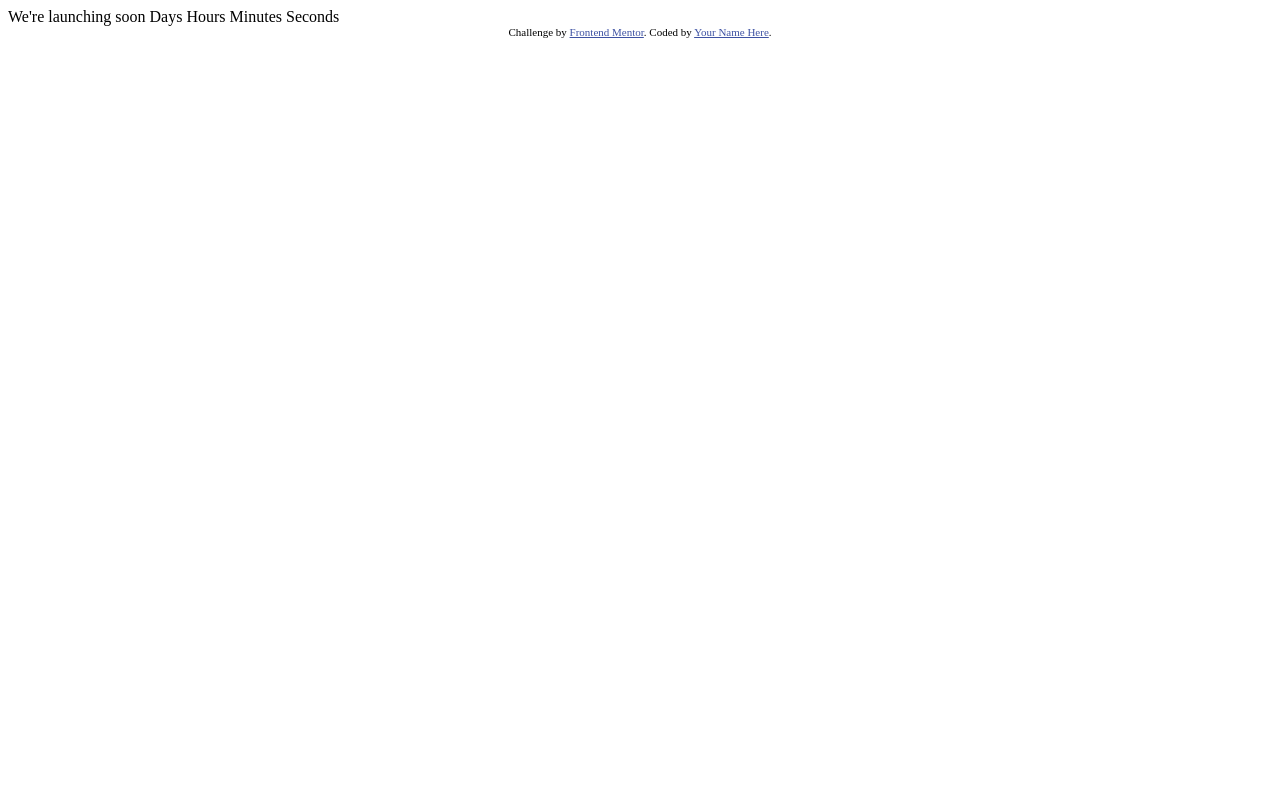
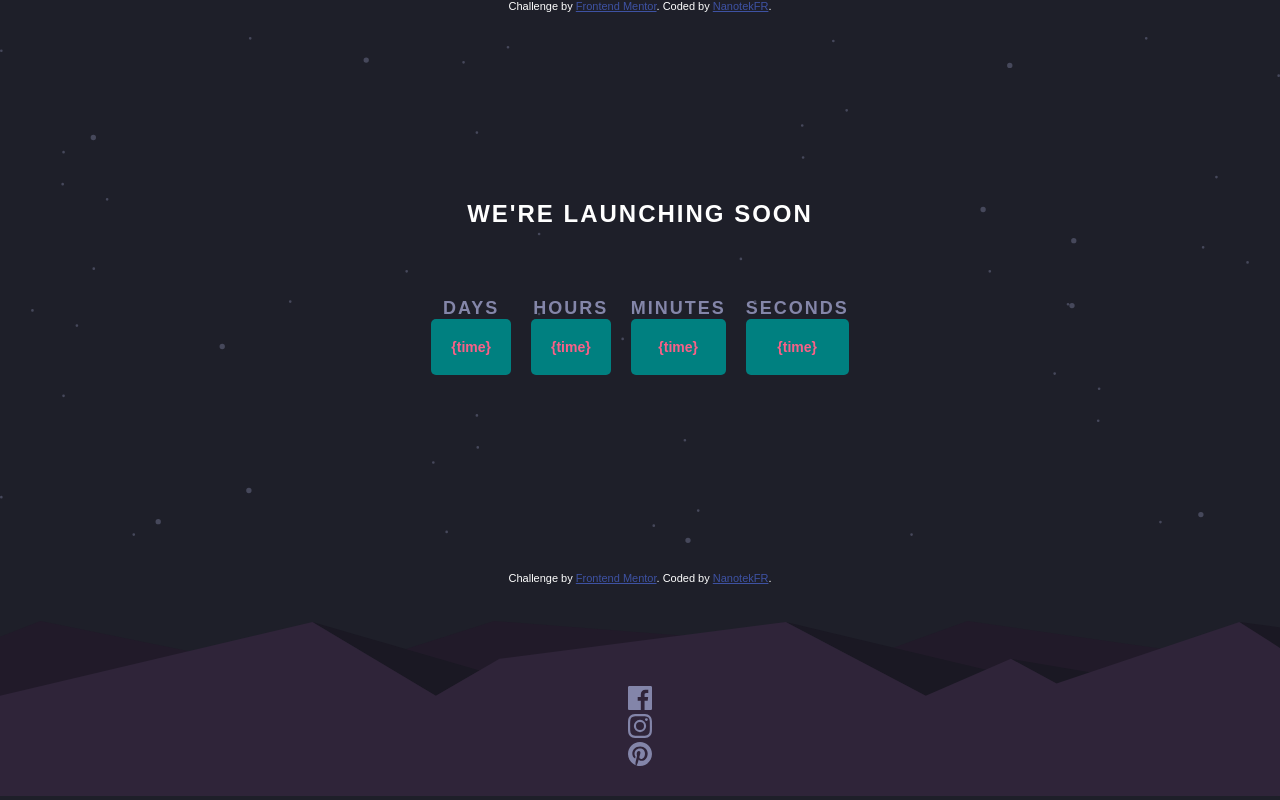
Before and after one commit to Nanotekfr/challenge_frontmentor_timer, a plain HTML site: page index.html in a window 1280 px wide. Drawn offline with Linux system fonts and the light colour scheme; a web font is replaced by a local one.

Commit message:
second commit

```diff
--- /dev/null
+++ b/assets/css/style.css
@@ -0,0 +1,112 @@
+@import url('https://fonts.google.com/specimen/Red+Hat+Text');
+
+* { padding: 0; margin: 0; box-sizing: border-box;}
+
+ul {
+  list-style: none;
+}
+
+.stars {
+  position: absolute;
+}
+
+.hills {
+  position: absolute;
+  bottom: 0;
+}
+
+img {
+  max-width: 100%;
+}
+
+header {
+  background-color: hsl(235, 16%, 14%);
+  color: white;
+}
+
+footer {
+  background-color: hsl(235, 16%, 14%);
+  color: white;
+}
+
+body {
+  font-family: "Red Hat Text", sans-serif;
+  background-color: hsl(235, 16%, 14%);
+}
+
+.container {
+  display: flex;
+  align-items: center;
+  flex-direction: column;
+  justify-content: center;
+  min-height: 70vh;
+}
+
+.container h1 {
+  color: white;
+  font-size: 24px;
+  text-transform: uppercase;
+  letter-spacing: 2px;
+  margin-bottom: 50px;
+}
+
+
+.clock {
+  display: flex;
+  align-items: center;
+  justify-content: space-around;
+  text-align: center;
+}
+
+.clock div {
+  margin: 10px;
+}
+
+.clock p {
+  padding: 20px;
+  background-color: teal;
+  color: hsl(345, 95%, 68%);
+  font-size: 14px;
+  font-weight: 700;
+  border-radius: 5px;
+}
+
+.clock h3 {
+  color: hsl(237, 18%, 59%);
+  text-transform: uppercase;
+  letter-spacing: 2px;
+  font-size: 18px;
+  margin-top: 10px;
+}
+
+.social {
+  position: absolute;
+  bottom: 30px;
+  left: 50%;
+  z-index: 999;
+  transform: translateX(-50%);
+}
+
+.social ul {
+  display: flex;
+}
+
+.social ul li {
+  margin: 0 20px;
+}
+
+
+.attribution { font-size: 11px; text-align: center; }
+.attribution a { color: hsl(228, 45%, 44%); }
+
+@media (min-width: 1440px) {
+  .stars img, .hills img {
+    width: 1600px;
+  }
+}
+
+@media (min-width: 1600px) {
+  .stars img, .hills img {
+    width: 1920px;
+  }
+}
--- a/index.html
+++ b/index.html
@@ -1,31 +1,71 @@
 <!DOCTYPE html>
-<html lang="en">
+<html lang="fr">
 <head>
   <meta charset="UTF-8">
   <meta name="viewport" content="width=device-width, initial-scale=1.0"> <!-- displays site properly based on user's device -->
-
   <link rel="icon" type="image/png" sizes="32x32" href="./images/favicon-32x32.png">
+  <link rel="stylesheet" href="./assets/css/style.css">
 
   <title>Frontend Mentor | Launch countdown timer</title>
 
-  <!-- Feel free to remove these styles or customise in your own stylesheet 👍 -->
-  <style>
-    .attribution { font-size: 11px; text-align: center; }
-    .attribution a { color: hsl(228, 45%, 44%); }
-  </style>
-</head>
-<body>
+  </head>
+  <body>
+    <header>
+      <div class="attribution">
+        Challenge by <a href="https://www.frontendmentor.io?ref=challenge" target="_blank">Frontend Mentor</a>.
+        Coded by <a href="https://github.com/Nanotekfr">NanotekFR</a>.
+      </div>
+    </header>
+    <div class="container">
+      <div class="stars">
+        <img src="images/bg-stars.svg" alt="">
+      </div>
+      <h1>We're launching soon</h1>
+      <div class="clock">
+        <div>
+          <h3>Days</h3>
+          <p>{time}</p>
+        </div>
+        <div>
+          <h3>Hours</h3>
+          <p>{time}</p>
+        </div>
+        <div>
+          <h3>Minutes</h3>
+          <p>{time}</p>
+        </div>
+        <div>
+          <h3>Seconds</h3>
+          <p>{time}</p>
+        </div>
+      </div>
+    </div>
+    <div class="social">
+      <ul>
+        <li>
+          <img src="images/icon-facebook.svg" alt=""></img>
+        </li>
+      </ul>
+      <ul>
+        <li>
+          <img src="images/icon-instagram.svg" alt=""></img>
+        </li>
+      </ul>
+      <ul>
+        <li>
+          <img src="images/icon-pinterest.svg" alt=""></img>
+        </li>
+      </ul>
+    </div>
 
-  We're launching soon
-
-  Days
-  Hours
-  Minutes
-  Seconds
-
-  <div class="attribution">
-    Challenge by <a href="https://www.frontendmentor.io?ref=challenge" target="_blank">Frontend Mentor</a>.
-    Coded by <a href="#">Your Name Here</a>.
-  </div>
-</body>
+    <div class="hills">
+      <img src="images/pattern-hills.svg" alt="">
+    </div>
+    <footer>
+      <div class="attribution">
+        Challenge by <a href="https://www.frontendmentor.io?ref=challenge" target="_blank">Frontend Mentor</a>.
+        Coded by <a href="https://github.com/Nanotekfr">NanotekFR</a>.
+      </div>
+    </footer>
+  </body>
 </html>
```
